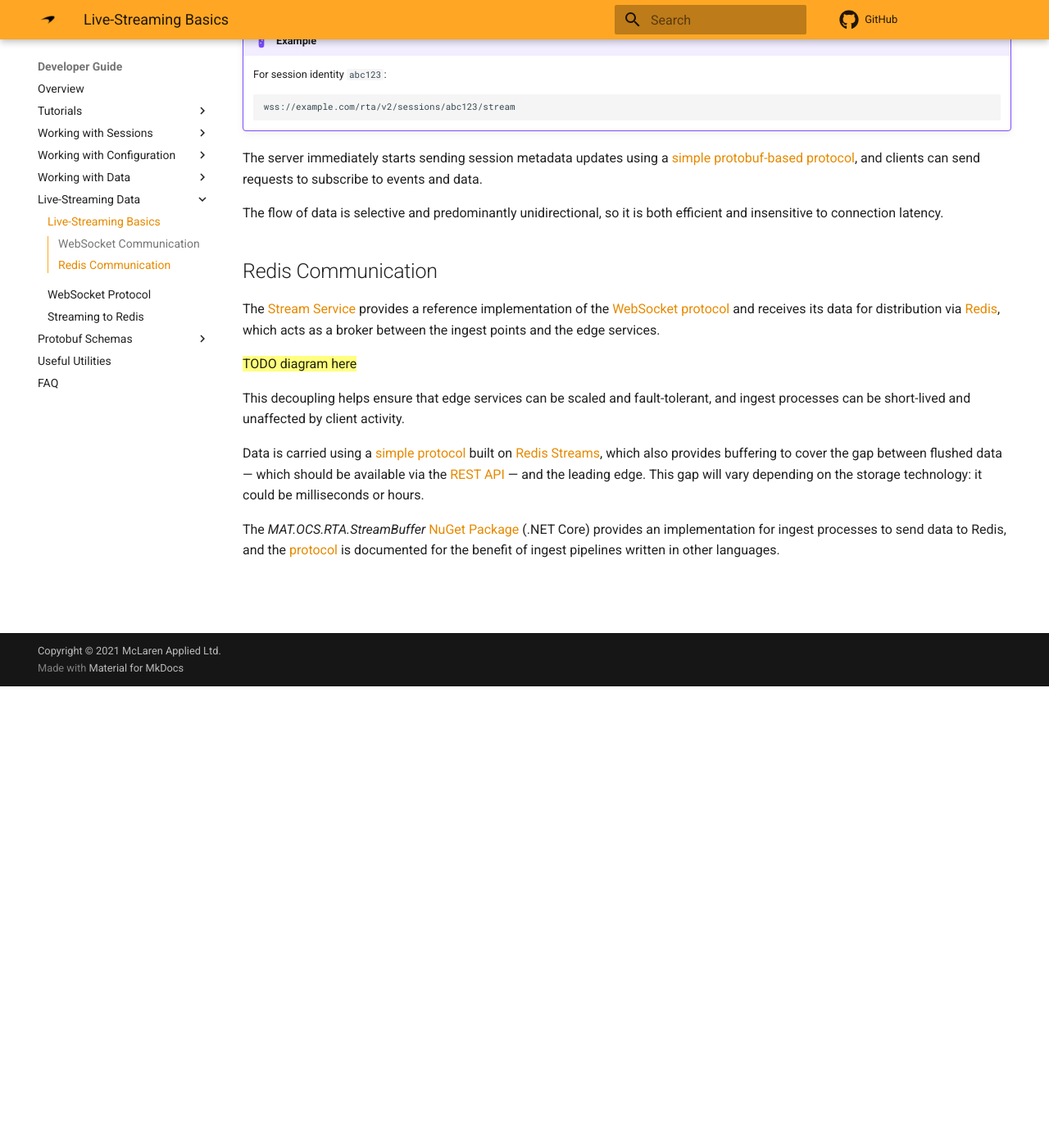
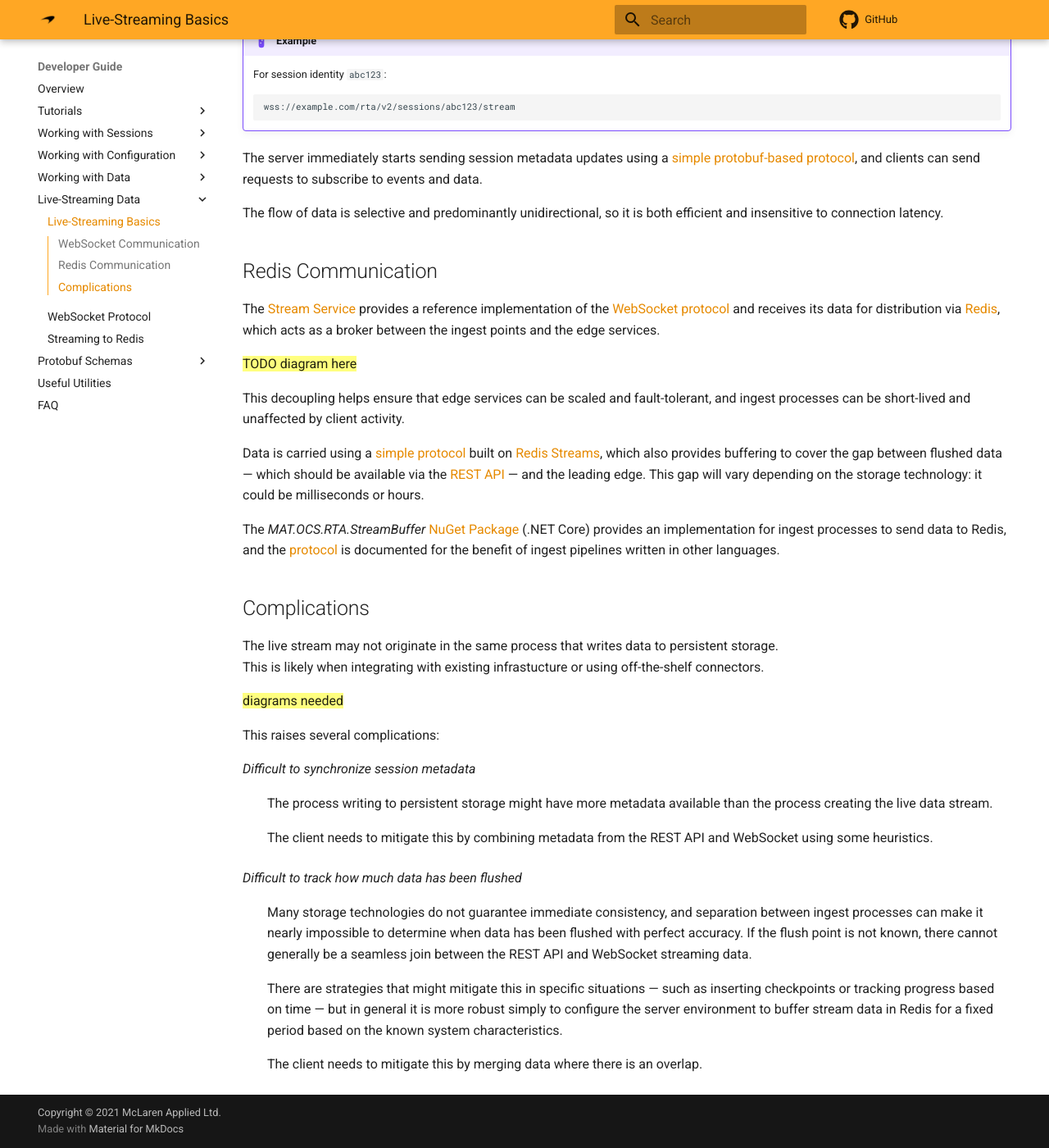
Before and after one commit to mat-docs/RTA.Site, an MkDocs documentation site: the page built from docs/devguide/live/index.md, in a window 1280 px wide and 1400 px high, scrolled down 563 px. Shown: the whole window at 82% size. Built offline with MkDocs 1.6.1 and Material for MkDocs 9.7.7, drawn with Linux system fonts in a browser that asks for light colours; comment, search, counter and statistics services are not loaded.

Commit message:
Draft section on complications

```diff
--- a/docs/devguide/live/index.md
+++ b/docs/devguide/live/index.md
@@ -48,3 +48,29 @@ it could be milliseconds or hours.
 The _MAT.OCS.RTA.StreamBuffer_ [NuGet Package](../../downloads/nuget.md) (.NET Core) provides an implementation
 for ingest processes to send data to Redis, and the [protocol](redis.md) is documented for the benefit of
 ingest pipelines written in other languages.
+
+## Complications
+
+The live stream may not originate in the same process that writes data to persistent storage.
+This is likely when integrating with existing infrastucture or using off-the-shelf connectors.
+
+==diagrams needed==
+
+This raises several complications:
+
+_Difficult to synchronize session metadata_
+:   The process writing to persistent storage might have more metadata available
+    than the process creating the live data stream.
+
+    The client needs to mitigate this by combining metadata from the REST API and WebSocket using some heuristics.
+
+_Difficult to track how much data has been flushed_
+:   Many storage technologies do not guarantee immediate consistency, and separation between ingest processes can make
+    it nearly impossible to determine when data has been flushed with perfect accuracy. If the flush point is not known,
+    there cannot generally be a seamless join between the REST API and WebSocket streaming data.
+
+    There are strategies that might mitigate this in specific situations &mdash; such as inserting checkpoints or tracking
+    progress based on time &mdash; but in general it is more robust simply to configure the server environment to buffer
+    stream data in Redis for a fixed period based on the known system characteristics.
+
+    The client needs to mitigate this by merging data where there is an overlap.
```
